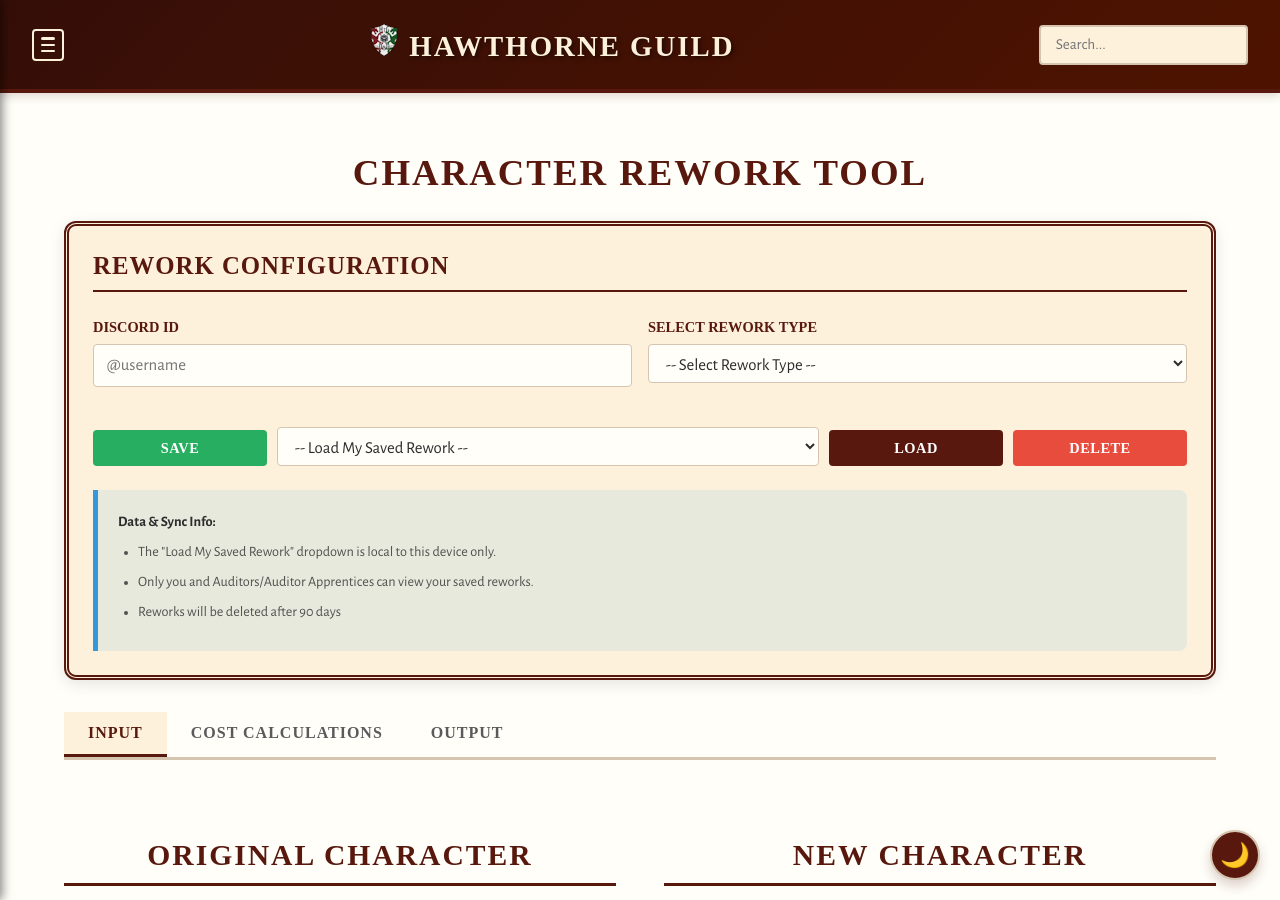
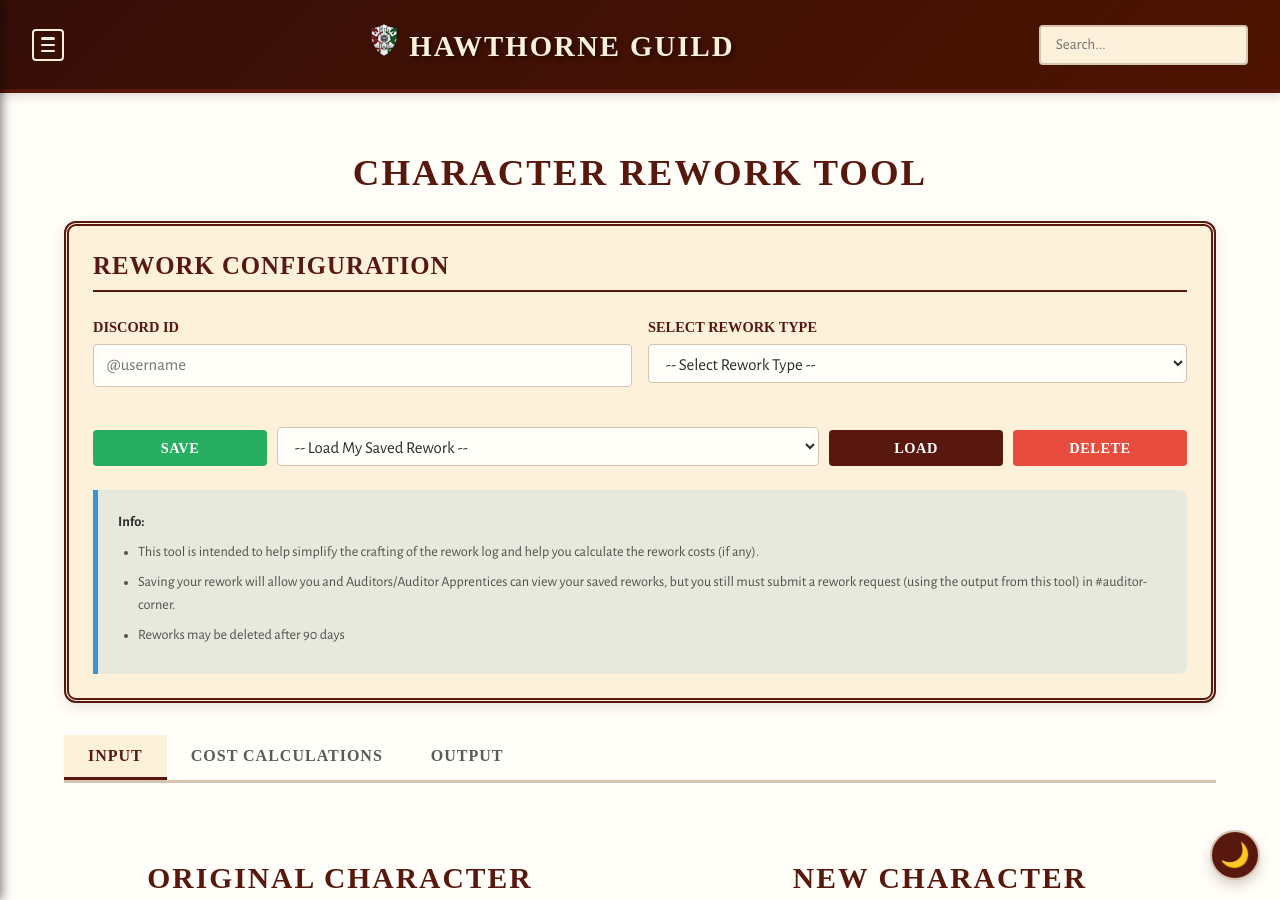
Before and after one commit to coconutswallow/Guides, a Jekyll site: the page built from player-tools/rework/index.html, in a window 1280 px wide and 900 px high. Built offline with Jekyll 4.4.1, drawn with Linux system fonts in a browser that asks for light colours; some web fonts are replaced; a script that is not in the unit is left out.

Commit message:
Update index.html

```diff
--- a/player-tools/rework/index.html
+++ b/player-tools/rework/index.html
@@ -55,11 +55,12 @@
         <input type="hidden" id="current-rework-id" value="">
 
         <div class="info-box" style="margin-top: 1.5rem; margin-bottom: 0;">
-            <p style="margin: 0 0 8px 0; font-size: 0.9rem;"><strong>Data & Sync Info:</strong></p>
+            <p style="margin: 0 0 8px 0; font-size: 0.9rem;"><strong>Info:</strong></p>
             <ul style="margin: 0; padding-left: 20px; font-size: 0.85rem; opacity: 0.8;">
-                <li>The "Load My Saved Rework" dropdown is local to this device only.</li>
-                <li>Only you and Auditors/Auditor Apprentices can view your saved reworks.</li>
-                <li>Reworks will be deleted after 90 days</li>
+                <li>This tool is intended to help simplify the crafting of the rework log and help you calculate the rework costs (if any).  </li>
+                <li>Saving your rework will allow you and Auditors/Auditor Apprentices can view your saved reworks, but you still must submit a rework request (using the output from this tool) in #auditor-corner.</li>
+
+                <li>Reworks may be deleted after 90 days</li>
             </ul>
         </div>
     </div>
```
